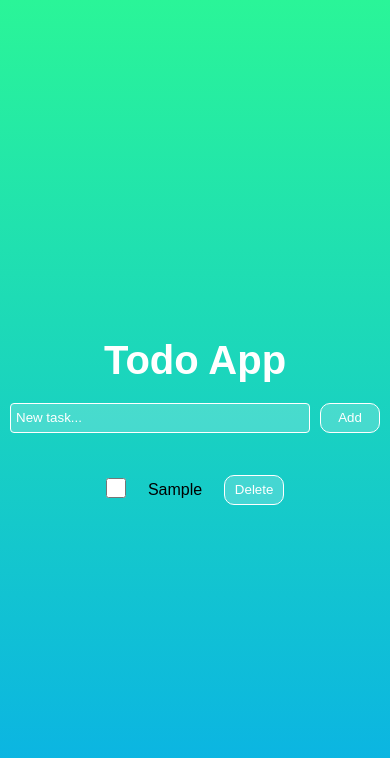
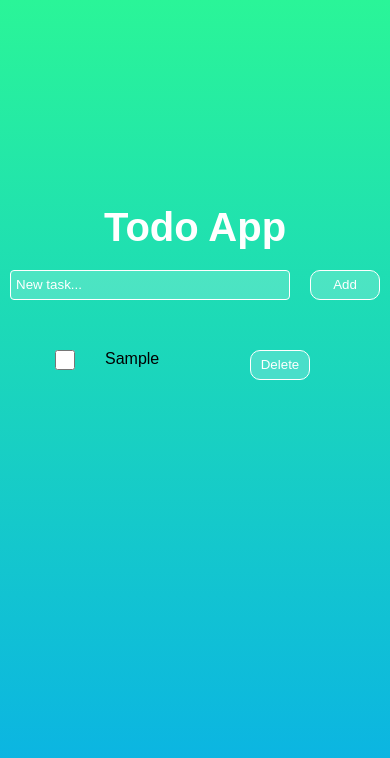
Before and after one commit to RafaelASantosTrujillo/proyectoTodoAppEquipo15, a plain HTML site: page index.html in a window 390 px wide. Both pictures are taken after typing "Sample" into the empty fields and a click on the button "Add". Drawn offline with Linux system fonts and the light colour scheme.

Commit message:
Finalizando estilos responsive y archivo README

```diff
--- a/js/app.js
+++ b/js/app.js
@@ -77,6 +77,7 @@ function createTask(taskValue) {
     inputNewTask.value = "";
     var trFila = document.createElement("tr");
     var tdColumn1 = document.createElement("td");
+    tdColumn1.className = "td-checkbox"
 
     var checkBox = document.createElement("INPUT");
     checkBox.setAttribute("type", "checkbox");
--- a/styles.css
+++ b/styles.css
@@ -1,129 +1,245 @@
-*{
+* {
     margin: 0;
     padding: 0;
     box-sizing: border-box;
 }
-body{
+body,
+html {
+    height: 100%;
     font-family: Arial, Helvetica, sans-serif;
 }
-.container{
+.container {
     display: flex;
     flex-direction: column;
     justify-content: center;
     align-items: center;
-    height: 100vh;
-    background-image: linear-gradient(0deg, #08AEEA 0%, #2AF598 100%);
+    width: 100%;
+    height: 100%;
+    background-image: linear-gradient(0deg, #08aeea 0%, #2af598 100%);
 }
-.container-title{
+.container-title {
     margin-bottom: 20px;
 }
-.title{
+.title {
     color: white;
     font-weight: bold;
     font-size: 40px;
     font-family: Arial, Helvetica, sans-serif;
+    position: relative;
 }
-.input{
+.container-input{
+    display: flex;
+    width: 100%;
+    justify-content: center;
+}
+.input {
     width: 300px;
     height: 30px;
     padding: 3px 3px 3px 5px;
     outline: none;
-    background-color: rgba(255,255,255,0.2);
+    background-color: rgba(255, 255, 255, 0.2);
     border: solid 1px white;
     border-radius: 4px;
     color: white;
 }
-::placeholder{
+::placeholder {
     color: white;
 }
-.button-add{
+.button-add {
     cursor: pointer;
     margin-left: 10px;
     width: 60px;
     height: 30px;
     border-radius: 10px;
-    border:solid 1px white;
+    border: solid 1px white;
     outline: none;
-    background-color: rgba(255,255,255,0.2);
-    color:white
+    background-color: rgba(255, 255, 255, 0.2);
+    color: white;
 }
-.button-add:hover{
-    background-color: rgba(255,255,150,0.5);
-    color:white;
+.button-add:hover {
+    background-color: rgba(255, 255, 150, 0.5);
+    color: white;
     font-weight: bold;
 }
-.button-delete{
+.button-delete {
     cursor: pointer;
     margin-left: 20px;
     width: 60px;
     height: 30px;
     border-radius: 10px;
-    border:solid 1px white;
+    border: solid 1px white;
     outline: none;
-    background-color: rgba(255,255,255,0.2);
-    color:white
+    background-color: rgba(255, 255, 255, 0.2);
+    color: white;
 }
-.button-delete:hover{
-    background-color: rgba(255,255,150,0.5);
-    color:white;
+.button-delete:hover {
+    background-color: rgba(255, 255, 150, 0.5);
+    color: white;
     font-weight: bold;
 }
-.container-table{
+.container-table {
     display: flex;
     justify-content: center;
-    width: 100%;
+    width: 500px;
+    height: 300px;
     margin-top: 40px;
     text-align: center;
+    overflow-y: auto;
+    overflow-x: hidden;
 }
 
-.modal-container{
+.container-table::-webkit-scrollbar {
+    width: 8px; /* Tamaño del scroll en vertical */
+    height: 8px; /* Tamaño del scroll en horizontal */
+    display: block; /* Ocultar scroll */
+}
+
+/* Ponemos un color de fondo y redondeamos las esquinas del thumb */
+.container-table::-webkit-scrollbar-thumb {
+    background-image: linear-gradient(0deg, #087ba5 0%, #0c864f 100%);
+    border-radius: 4px;
+}
+
+/* Cambiamos el fondo y agregamos una sombra cuando esté en hover */
+.container-table::-webkit-scrollbar-thumb:hover {
+    background-image: linear-gradient(0deg, #055674 0%, #115a39 100%);
+    box-shadow: 0 0 2px 1px rgba(0, 0, 0, 0.2);
+}
+
+/* Cambiamos el fondo cuando esté en active */
+.container-table::-webkit-scrollbar-thumb:active {
+    background-color: #999999;
+}
+
+.container-table::-webkit-scrollbar-track {
+    background: white;
+    border-radius: 4px;
+}
+
+/* Cambiamos el fondo cuando esté en active o hover */
+.container-table::-webkit-scrollbar-track:hover,
+.container-table::-webkit-scrollbar-track:active {
+    background: #f1f0f0;
+}
+.modal-container {
     display: flex;
     justify-content: center;
-    display:none;
+    display: none;
     position: absolute;
     border-radius: 20px;
     background-color: white;
     width: 300px;
     height: 100px;
     padding: 20px;
-    color:black;
+    color: black;
     font-weight: bold;
     letter-spacing: 1px;
 }
-.modal-content{
+.modal-content {
     display: flex;
     flex-direction: column;
     justify-content: center;
     align-items: center;
 }
-.modal-delete-button-ok{
+.modal-delete-button-ok {
     cursor: pointer;
     width: 80px;
-    background-image: linear-gradient(0deg, #08AEEA 0%, #16975d 100%);
+    background-image: linear-gradient(0deg, #08aeea 0%, #16975d 100%);
     border: solid 1px black;
     border-radius: 4px;
     color: white;
     font-weight: bold;
-    padding:4px;
+    padding: 4px;
 }
-.modal-delete-button-cancel{
+.modal-delete-button-cancel {
     cursor: pointer;
     width: 80px;
-    background-image: linear-gradient(0deg, #08AEEA 0%, #16975d 100%);
+    background-image: linear-gradient(0deg, #08aeea 0%, #16975d 100%);
     border: solid 1px black;
     border-radius: 4px;
     color: white;
     font-weight: bold;
-    padding:4px;
+    padding: 4px;
 }
-.ok-cancel{
+.ok-cancel {
     width: 100%;
     margin-top: 10px;
     display: flex;
     justify-content: space-around;
 }
-.checkbox{
+.checkbox {
     width: 20px;
     height: 20px;
     margin-right: 20px;
 }
+table {
+    display: flex;
+    flex-direction: column;
+    width: 500px;
+}
+tr {
+    margin: 10px;
+    display: flex;
+    flex-wrap: wrap;
+    width: 450px;
+}
+td {
+    width: 150px;
+}
+@media (max-width: 500px) {
+    .input {
+        margin-left: 10px;
+        margin-right: 10px;
+        width: 80%;
+        height: 30px;
+        padding: 3px 3px 3px 5px;
+        outline: none;
+        background-color: rgba(255, 255, 255, 0.2);
+        border: solid 1px white;
+        border-radius: 4px;
+        color: white;
+    }
+    .button-add {
+        margin-right: 10px;
+        cursor: pointer;
+        margin-left: 10px;
+        width: 20%;
+        height: 30px;
+        border-radius: 10px;
+        border: solid 1px white;
+        outline: none;
+        background-color: rgba(255, 255, 255, 0.2);
+        color: white;
+    }
+    .container-table {
+        display: flex;
+        justify-content: center;
+        width: 300px;
+        height: 300px;
+        margin-top: 40px;
+        text-align: center;
+        overflow-y: auto;
+    }
+    table {
+        display: flex;
+        flex-direction: column;
+        width: 300px;
+    }
+    tr {
+        margin: 10px;
+        width: 300px;
+    }
+    td {
+        display: flex;
+        flex-wrap: wrap;
+        width: 125px;
+    }
+    .checkbox {
+        width: 20px;
+        height: 20px;
+        margin-right: 5px;
+    }
+    .td-checkbox{
+        width: 50px!important;
+    }
+}
```
Also changed, not shown: 1 other file.
